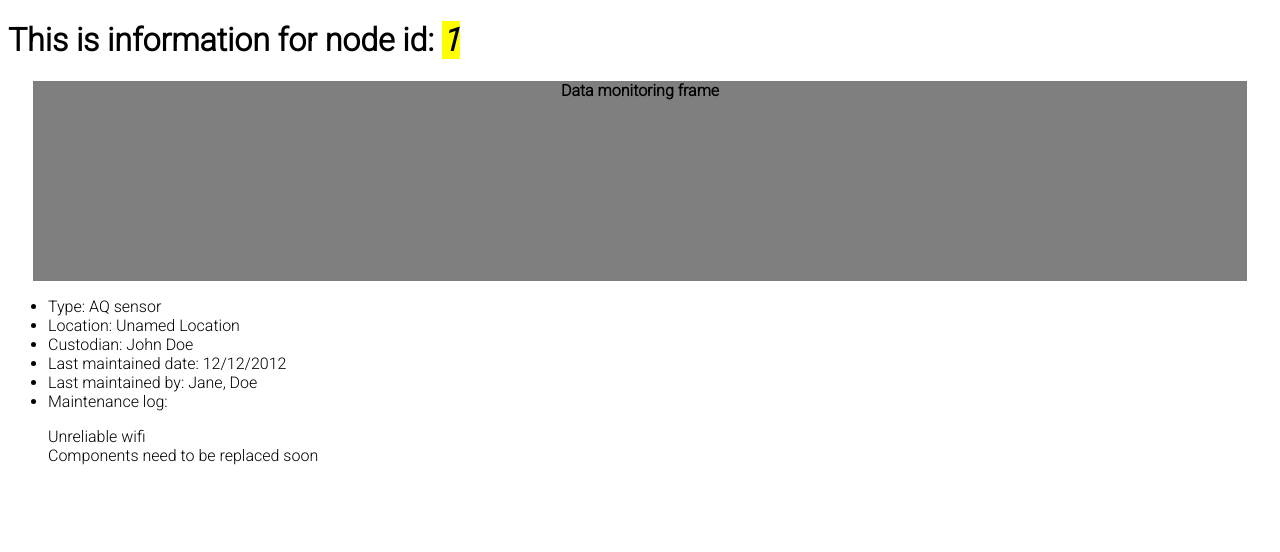
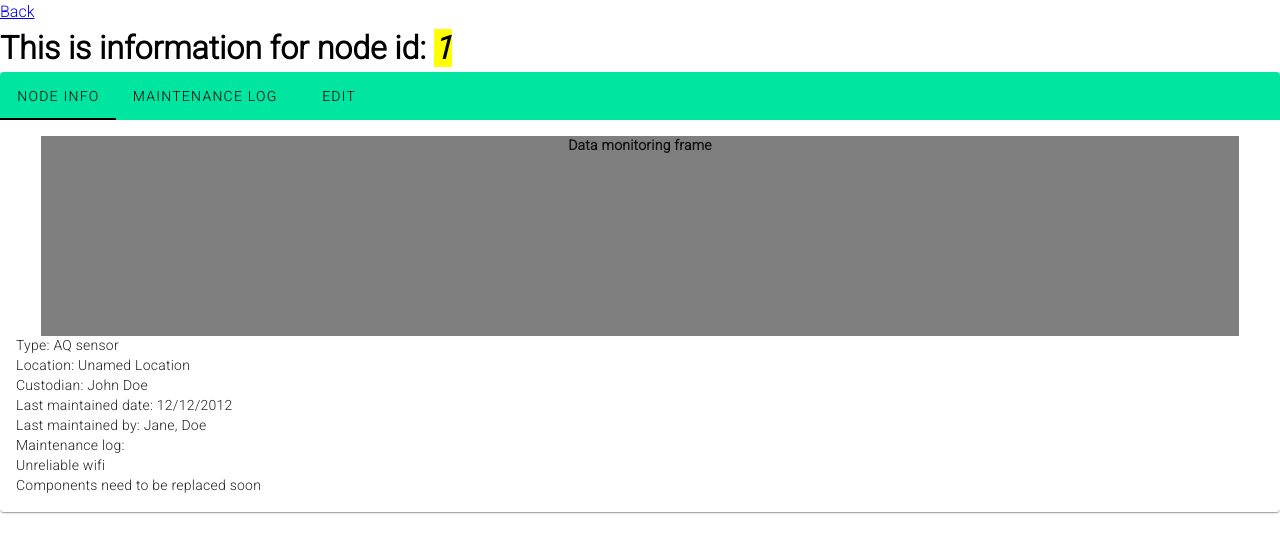
Before and after one commit to gideonmaina/sensors-admin-dashboard, a Vue app: page /node/1 in a window 1280 px wide. Shown: the top 552 px of the page. Built offline with nearby package versions, Linux system fonts and the light colour scheme.

Commit message:
Added maintenance log timeline view with vuetify plugin

```diff
--- a/package.json
+++ b/package.json
@@ -11,7 +11,8 @@
     "axios": "^1.3.4",
     "vue": "^3.2.47",
     "vue-router": "^4.1.6",
-    "vue3-easy-data-table": "^1.5.42"
+    "vue3-easy-data-table": "^1.5.42",
+    "vuetify": "^3.1.12"
   },
   "devDependencies": {
     "@vitejs/plugin-vue": "^4.0.0",
--- /dev/null
+++ b/src/components/SensorViewComponents/NodeDetails.vue
@@ -0,0 +1,32 @@
+<template>
+
+
+<div class="monitoring">
+        <h4>Data monitoring frame</h4>
+    </div>
+    <div>
+        <ul>
+            <li>Type: AQ sensor</li>
+            <li>Location: Unamed Location</li>
+            <li>Custodian: John Doe</li>
+            <li>Last maintained date: 12/12/2012 </li>
+            <li>Last maintained by: Jane, Doe</li>
+            <li>Maintenance log:
+                <p>
+                    Unreliable wifi <br>
+                    Components need to be replaced soon
+                </p>
+            </li>
+        </ul>
+    </div>
+</template>
+
+<style scoped>
+.monitoring {
+  background-color: rgba(0, 0, 0, 0.5);
+  width: 96%;
+  min-height: 200px;
+  margin: 0 auto;
+  text-align: center;
+}
+</style>
--- /dev/null
+++ b/src/components/SensorViewComponents/NodeMaintenanceLog.vue
@@ -0,0 +1,49 @@
+<script setup>
+
+const dates= [
+      {
+        color: 'cyan',
+        date: '30/03/2023',
+      },
+      {
+        color: 'green',
+        date: '02/12/2022',
+      },
+      {
+        color: 'pink',
+        date: '9/06/2022',
+      },
+      {
+        color: 'amber',
+        date: '10/2/2022',
+      },
+      {
+        color: 'orange',
+        date: '04/07/2021',
+      },
+    ]
+
+</script>
+
+
+<template>
+
+<v-timeline align="start">
+        <v-timeline-item v-for="(date, i) in dates" :key="i" :dot-color="date.color" size="small">
+            <template v-slot:opposite>
+                <div :class="`pt-1 headline font-weight-bold text-${date.color}`" v-text="date.date"></div>
+            </template>
+            <div>
+                <h2 :class="`mt-n1 headline font-weight-light mb-4 text-${date.color}`">
+                    Lorem ipsum
+                </h2>
+                <div>
+                    Lorem ipsum dolor sit amet, no nam oblique veritus. Commune scaevola imperdiet nec ut, sed euismod
+                    convenire principes at. Est et nobis iisque percipit, an vim zril disputando voluptatibus, vix an
+                    salutandi sententiae.
+                </div>
+            </div>
+        </v-timeline-item>
+    </v-timeline>
+
+</template>
--- a/src/main.js
+++ b/src/main.js
@@ -5,8 +5,22 @@ import Vue3EasyDataTable from "vue3-easy-data-table";
 import "vue3-easy-data-table/dist/style.css";
 import './assets/main.css'
 
+// Vuetify
+import 'vuetify/styles'
+import { createVuetify } from 'vuetify'
+import * as components from 'vuetify/components'
+import * as directives from 'vuetify/directives'
+
 const app = createApp(App)
+app.use(router)
 
-app.use(router)
+
+const vuetify = createVuetify({
+    components,
+    directives,
+  })
+
+app.use(vuetify)
+
 app.component('EasyDataTable', Vue3EasyDataTable);
 app.mount('#app')
--- a/src/views/NodeView.vue
+++ b/src/views/NodeView.vue
@@ -1,42 +1,35 @@
 <script setup>
-
-import {useRoute} from "vue-router"
-
-const node_id=useRoute().params.node_id
-
+import {ref} from 'vue'
+import { useRoute } from "vue-router";
+import NodeDetails from "../components/SensorViewComponents/NodeDetails.vue"
+import MaintenanceLog from "../components/SensorViewComponents/NodeMaintenanceLog.vue"
+const node_id = useRoute().params.node_id;
+const tab=ref(null)
 </script>
 
 <template>
-    <h1>
-        This is information for node id: <em><mark>{{ node_id }}</mark></em>
-    </h1>
-    <div class="monitoring">
-     <h4>Data monitoring frame</h4>
-    </div>
-    <div>
-        <ul>
-            <li>Type: AQ sensor</li>
-            <li>Location: Unamed Location</li>
-            <li>Custodian: John Doe</li>
-            <li>Last maintained date: 12/12/2012 </li>
-            <li>Last maintained by: Jane, Doe</li>
-            <li>Maintenance log:
-                <p>
-                Unreliable wifi <br>
-                Components need to be replaced soon
-                </p>
-                </li>
-                </ul>
-    </div>
+  <router-link to="/">Back</router-link>
+  <h1>
+    This is information for node id:
+    <em
+      ><mark>{{ node_id }}</mark></em
+    >
+  </h1>
+  <v-card>
+    <v-tabs v-model="tab" bg-color="#00e5a0">
+      <v-tab value="info">Node Info</v-tab>
+      <v-tab value="maintenance">Maintenance Log</v-tab>
+      <v-tab value="three">Edit</v-tab>
+    </v-tabs>
+
+    <v-card-text>
+      <v-window v-model="tab">
+        <v-window-item value="info"> <NodeDetails/> </v-window-item>
+
+        <v-window-item value="maintenance"> <MaintenanceLog/> </v-window-item>
+
+        <v-window-item value="three"> Edit Page </v-window-item>
+      </v-window>
+    </v-card-text>
+  </v-card>
 </template>
-
-<style scoped>
-
-.monitoring{
-background-color: rgba(0,0,0,0.5);
-width:96%;
-min-height:200px;
-margin:0 auto;
-text-align: center;
-}
-</style>
```
Also changed, not shown: 1 other file (tests, documents, lock files or other folders).
